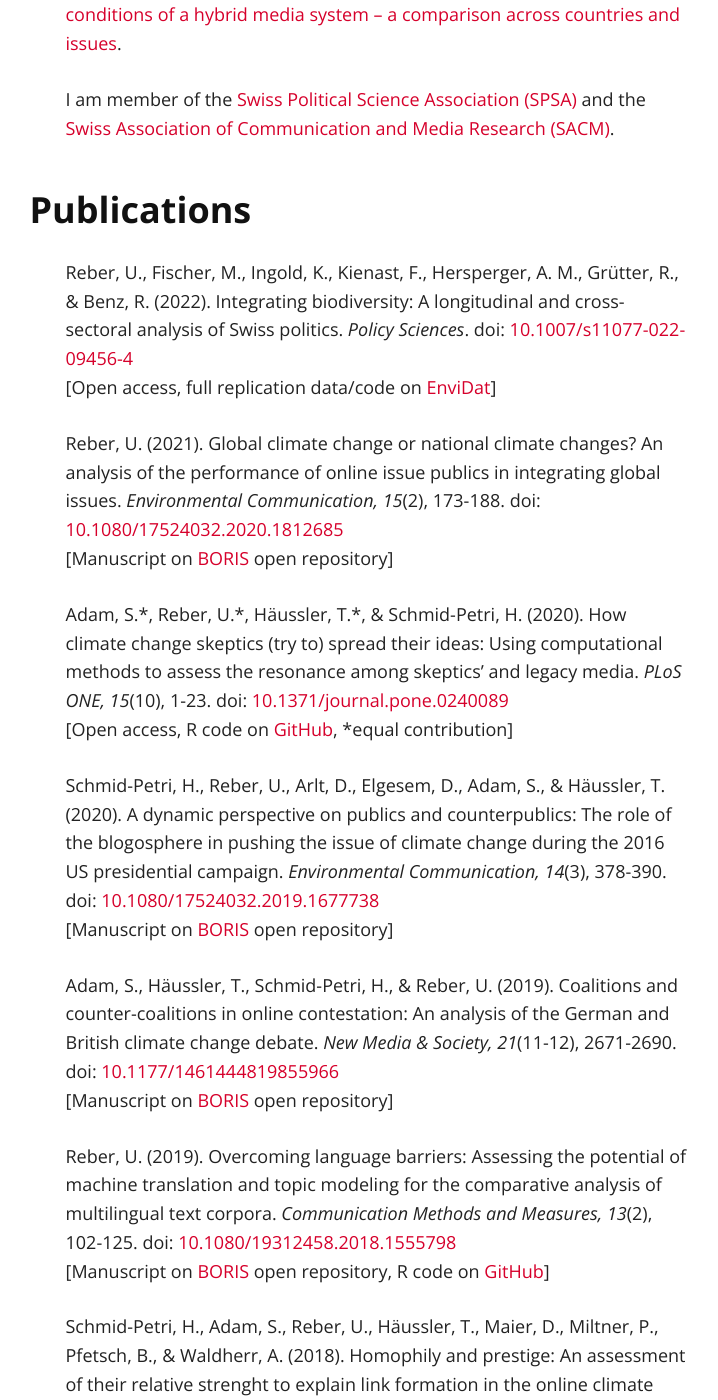
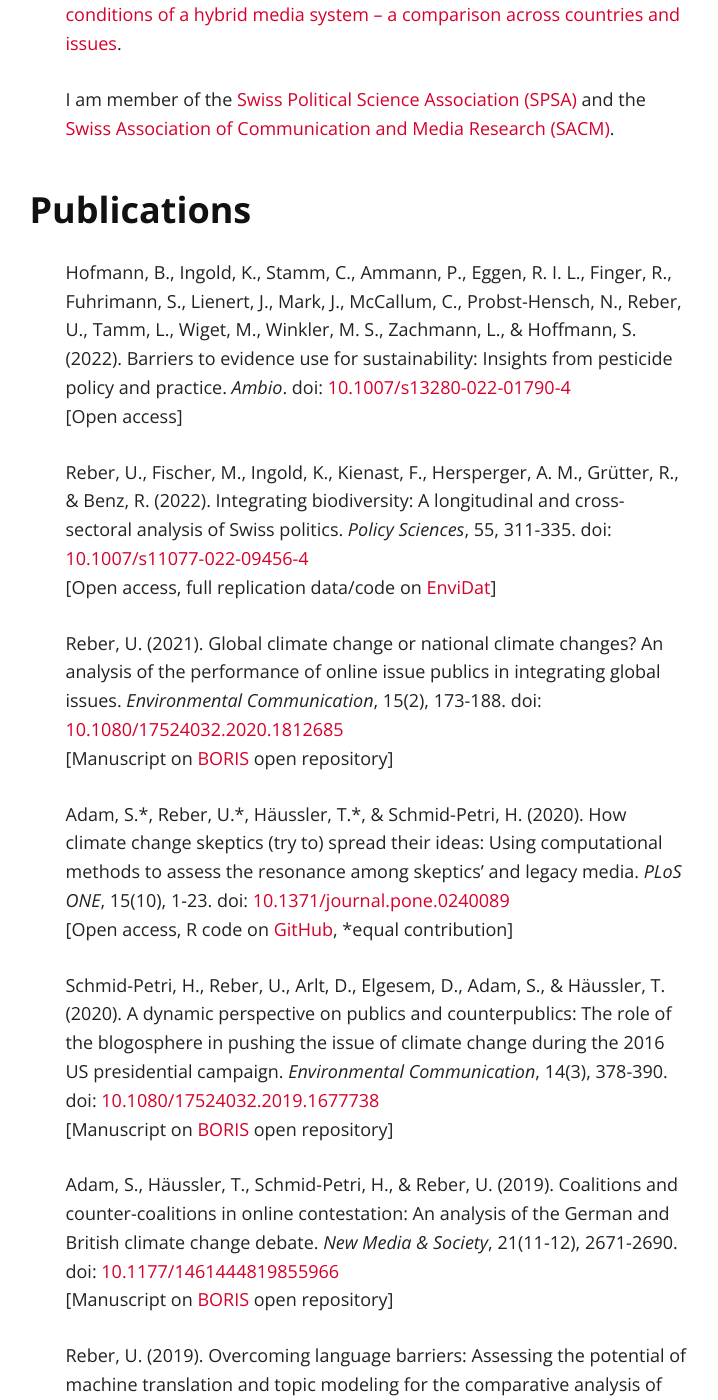
Before and after one commit to ureber/ureber.github.io, a Jekyll site: the page built from index.md, in a window 1280 px wide and 1400 px high, scrolled down 2387 px. Shown: the whole window, without its empty margins (262-980 px from the left). Built offline with Jekyll 4.4.1, drawn with Linux system fonts in a browser that asks for light colours; nearby versions of some CDN libraries; our own code applies the rules of GitHub Pages for plain Markdown files; some of the changed text lies outside the part shown.

Commit message:
Ambio paper

```diff
--- a/index.md
+++ b/index.md
@@ -27,34 +27,37 @@ I am member of the <a href="https://www.svpw-assp.ch/en/home/" target="_blank">S
 
 ### <a name="publications"></a>Publications
 
-Reber, U., Fischer, M., Ingold, K., Kienast, F., Hersperger, A. M., Grütter, R., & Benz, R. (2022). Integrating biodiversity: A longitudinal and cross-sectoral analysis of Swiss politics. _Policy Sciences_. doi: <a href="https://doi.org/10.1007/s11077-022-09456-4" target="_blank">10.1007/s11077-022-09456-4</a><br>
+Hofmann, B., Ingold, K., Stamm, C., Ammann, P., Eggen, R. I. L., Finger, R., Fuhrimann, S., Lienert, J., Mark, J., McCallum, C., Probst-Hensch, N., Reber, U., Tamm, L., Wiget, M., Winkler, M. S., Zachmann, L., & Hoffmann, S. (2022). Barriers to evidence use for sustainability: Insights from pesticide policy and practice. _Ambio_. doi: <a href="https://doi.org/10.1007/s13280-022-01790-4" target="_blank">10.1007/s13280-022-01790-4</a><br>
+\[Open access\]
+
+Reber, U., Fischer, M., Ingold, K., Kienast, F., Hersperger, A. M., Grütter, R., & Benz, R. (2022). Integrating biodiversity: A longitudinal and cross-sectoral analysis of Swiss politics. _Policy Sciences_, 55, 311-335. doi: <a href="https://doi.org/10.1007/s11077-022-09456-4" target="_blank">10.1007/s11077-022-09456-4</a><br>
 \[Open access, full replication data/code on <a href="https://doi.org/10.16904/envidat.302" target="_blank">EnviDat</a>\]
 
-Reber, U. (2021). Global climate change or national climate changes? An analysis of the performance of online issue publics in integrating global issues. _Environmental Communication, 15_(2), 173-188. doi: <a href="https://doi.org/10.1080/17524032.2020.1812685" target="_blank">10.1080/17524032.2020.1812685</a><br>
+Reber, U. (2021). Global climate change or national climate changes? An analysis of the performance of online issue publics in integrating global issues. _Environmental Communication_, 15(2), 173-188. doi: <a href="https://doi.org/10.1080/17524032.2020.1812685" target="_blank">10.1080/17524032.2020.1812685</a><br>
 \[Manuscript on <a href="https://boris.unibe.ch/146500/" target="_blank">BORIS</a> open repository\]
 
-Adam, S.\*, Reber, U.\*, Häussler, T.\*, & Schmid-Petri, H. (2020). How climate change skeptics (try to) spread their ideas: Using computational methods to assess the resonance among skeptics' and legacy media. _PLoS ONE, 15_(10), 1-23. doi: <a href="https://doi.org/10.1371/journal.pone.0240089" target="_blank">10.1371/journal.pone.0240089</a><br>
+Adam, S.\*, Reber, U.\*, Häussler, T.\*, & Schmid-Petri, H. (2020). How climate change skeptics (try to) spread their ideas: Using computational methods to assess the resonance among skeptics' and legacy media. _PLoS ONE_, 15(10), 1-23. doi: <a href="https://doi.org/10.1371/journal.pone.0240089" target="_blank">10.1371/journal.pone.0240089</a><br>
 \[Open access, R code on <a href="https://github.com/ikmb-unibe/coab_so2" target="_blank">GitHub</a>, \*equal contribution\]
 
-Schmid-Petri, H., Reber, U., Arlt, D., Elgesem, D., Adam, S., & Häussler, T. (2020). A dynamic perspective on publics and counterpublics: The role of the blogosphere in pushing the issue of climate change during the 2016 US presidential campaign. _Environmental Communication, 14_(3), 378-390. doi: <a href="https://doi.org/10.1080/17524032.2019.1677738" target="_blank">10.1080/17524032.2019.1677738</a><br>
+Schmid-Petri, H., Reber, U., Arlt, D., Elgesem, D., Adam, S., & Häussler, T. (2020). A dynamic perspective on publics and counterpublics: The role of the blogosphere in pushing the issue of climate change during the 2016 US presidential campaign. _Environmental Communication_, 14(3), 378-390. doi: <a href="https://doi.org/10.1080/17524032.2019.1677738" target="_blank">10.1080/17524032.2019.1677738</a><br>
 \[Manuscript on <a href="https://boris.unibe.ch/135097/" target="_blank">BORIS</a> open repository\]
 
-Adam, S., Häussler, T., Schmid-Petri, H., & Reber, U. (2019). Coalitions and counter-coalitions in online contestation: An analysis of the German and British climate change debate. _New Media & Society, 21_(11-12), 2671-2690. doi: <a href="https://doi.org/10.1177/1461444819855966" target="_blank">10.1177/1461444819855966</a><br>
+Adam, S., Häussler, T., Schmid-Petri, H., & Reber, U. (2019). Coalitions and counter-coalitions in online contestation: An analysis of the German and British climate change debate. _New Media & Society_, 21(11-12), 2671-2690. doi: <a href="https://doi.org/10.1177/1461444819855966" target="_blank">10.1177/1461444819855966</a><br>
 \[Manuscript on <a href="https://boris.unibe.ch/133189/" target="_blank">BORIS</a> open repository\]
 
-Reber, U. (2019). Overcoming language barriers: Assessing the potential of machine translation and topic modeling for the comparative analysis of multilingual text corpora. _Communication Methods and Measures, 13_(2), 102-125. doi: <a href="https://doi.org/10.1080/19312458.2018.1555798" target="_blank">10.1080/19312458.2018.1555798</a><br>
+Reber, U. (2019). Overcoming language barriers: Assessing the potential of machine translation and topic modeling for the comparative analysis of multilingual text corpora. _Communication Methods and Measures_, 13(2), 102-125. doi: <a href="https://doi.org/10.1080/19312458.2018.1555798" target="_blank">10.1080/19312458.2018.1555798</a><br>
 \[Manuscript on <a href="https://boris.unibe.ch/131398/" target="_blank">BORIS</a> open repository, R code on <a href="https://github.com/ureber/mt-paper" target="_blank">GitHub</a>\]
 
-Schmid-Petri, H., Adam, S., Reber, U., Häussler, T., Maier, D., Miltner, P., Pfetsch, B., & Waldherr, A. (2018). Homophily and prestige: An assessment of their relative strenght to explain link formation in the online climate change debate. _Social Networks, 55_, 47-54. doi: <a href="https://doi.org/10.1016/j.socnet.2018.05.001" target="_blank">10.1016/j.socnet.2018.05.001</a><br>
+Schmid-Petri, H., Adam, S., Reber, U., Häussler, T., Maier, D., Miltner, P., Pfetsch, B., & Waldherr, A. (2018). Homophily and prestige: An assessment of their relative strenght to explain link formation in the online climate change debate. _Social Networks_, 55, 47-54. doi: <a href="https://doi.org/10.1016/j.socnet.2018.05.001" target="_blank">10.1016/j.socnet.2018.05.001</a><br>
 \[Manuscript on <a href="https://boris.unibe.ch/116636/" target="_blank">BORIS</a> open repository\]
 
-Maier, D., Waldherr, A., Miltner, P., Wiedemann, G., Niekler, A., Keinert, A., Pfetsch, B., Heyer, G., Reber, U., Häussler, T., Schmid-Petri, H., & Adam, S. (2018). Applying LDA topic modeling in communication research: Toward a valid and reliable methodology. _Communication Methods and Measures, 12_(2-3), 93-118. doi: <a href="https://doi.org/10.1080/19312458.2018.1430754" target="_blank">10.1080/19312458.2018.1430754</a><br>
+Maier, D., Waldherr, A., Miltner, P., Wiedemann, G., Niekler, A., Keinert, A., Pfetsch, B., Heyer, G., Reber, U., Häussler, T., Schmid-Petri, H., & Adam, S. (2018). Applying LDA topic modeling in communication research: Toward a valid and reliable methodology. _Communication Methods and Measures_, 12(2-3), 93-118. doi: <a href="https://doi.org/10.1080/19312458.2018.1430754" target="_blank">10.1080/19312458.2018.1430754</a><br>
 \[Manuscript on <a href="https://boris.unibe.ch/112835/" target="_blank">BORIS</a> open repository\]
 
-Häussler, T., Adam, S., Schmid-Petri, H., & Reber, U. (2017). How political conflict shapes online spaces. A comparison of climate change hyperlink networks in the U.S. and Germany. _International Journal of Communication 11_, 3096–3117. <a href="https://ijoc.org/index.php/ijoc/article/view/5644" target="_blank">https://ijoc.org/index.php/ijoc/article/view/5644</a><br>
+Häussler, T., Adam, S., Schmid-Petri, H., & Reber, U. (2017). How political conflict shapes online spaces. A comparison of climate change hyperlink networks in the U.S. and Germany. _International Journal of Communication_, 11, 3096–3117. <a href="https://ijoc.org/index.php/ijoc/article/view/5644" target="_blank">https://ijoc.org/index.php/ijoc/article/view/5644</a><br>
 \[Open access\]
 
-Häussler, T., Schmid-Petri, H., Adam, S., Reber, U., & Arlt, D. (2016). The climate of debate: How institutional factors shape legislative discourses on climate change. _Studies in Communication Sciences 16_, 94-102. doi: <a href="https://doi.org/10.1016/j.scoms.2016.04.002" target="_blank">10.1016/j.scoms.2016.04.002</a><br>
+Häussler, T., Schmid-Petri, H., Adam, S., Reber, U., & Arlt, D. (2016). The climate of debate: How institutional factors shape legislative discourses on climate change. _Studies in Communication Sciences_, 16, 94-102. doi: <a href="https://doi.org/10.1016/j.scoms.2016.04.002" target="_blank">10.1016/j.scoms.2016.04.002</a><br>
 \[Manuscript on <a href="https://boris.unibe.ch/112839/" target="_blank">BORIS</a> open repository\]
 
 Adam, S., Häussler, T., Schmid-Petri, H., & Reber, U. (2016). Identifying and Analyzing Hyperlink Issue Networks. In G. Vowe & P. Henn (Eds.), _Political Communication in the Online World: Theoretical Approaches and Research Designs_ (pp. 233–247). New York, London: Routledge.<br>
```
